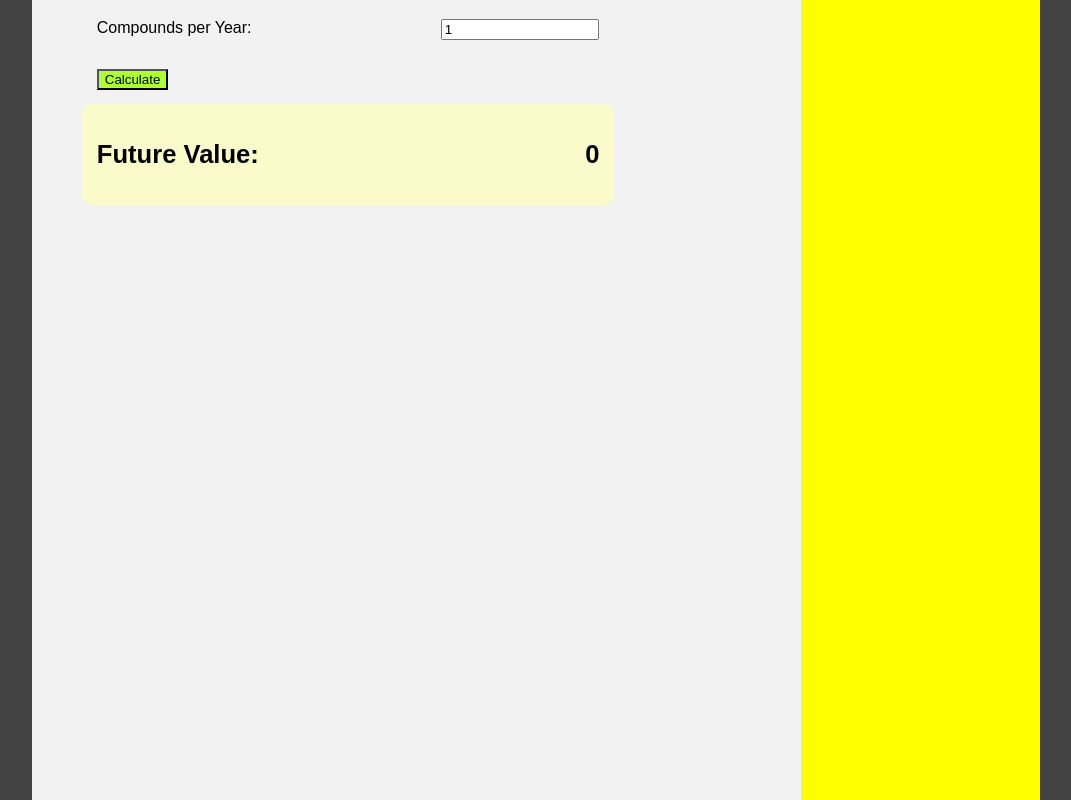
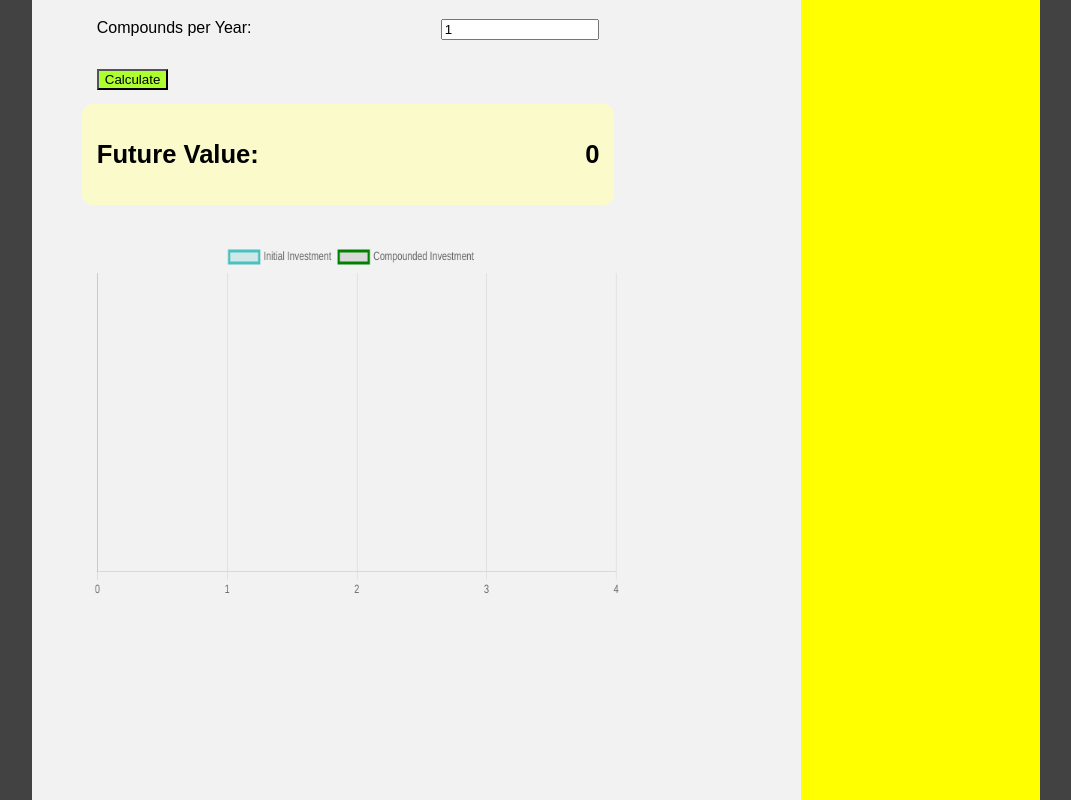
Before and after one commit to Noxtimo/compound, a React (Vite) app: page / in a window 1280 px wide. Shown: the part 585-1385 px from the top of the page, without its empty margins (104-1175 px from the left). Built offline with nearby package versions, Linux system fonts and the light colour scheme.

Commit message:
third commit

```diff
--- a/package.json
+++ b/package.json
@@ -10,8 +10,10 @@
     "preview": "vite preview"
   },
   "dependencies": {
+    "chart.js": "^4.4.3",
     "firebase": "^10.12.2",
     "react": "^18.2.0",
+    "react-chartjs-2": "^5.2.0",
     "react-dom": "^18.2.0"
   },
   "devDependencies": {
--- a/src/components/Calculator.jsx
+++ b/src/components/Calculator.jsx
@@ -1,5 +1,14 @@
 import React, { useState } from "react";
-
+import { Line } from "react-chartjs-2";
+import {
+  CategoryScale,
+  Chart,
+  LinearScale,
+  PointElement,
+  LineElement,
+  Legend,
+} from "chart.js";
+Chart.register(CategoryScale, LinearScale, PointElement, LineElement, Legend);
 const Calculator = () => {
   const [principal, setPrincipal] = useState(5000);
 
@@ -12,6 +21,21 @@ const Calculator = () => {
   const [result, setResult] = useState(0);
 
   const [extra, setExtra] = useState(500);
+
+  const compoundInterst = [];
+  compoundInterst.push((principal + extra) * (1 + rate / 100));
+  const initialInvestment = [];
+  initialInvestment.push(principal + extra);
+
+  for (let i = 0; i < time; i++) {
+    var lastElementInInitialInvestmentArray =
+      initialInvestment[initialInvestment.length - 1];
+    initialInvestment.push(lastElementInInitialInvestmentArray + extra);
+
+    compoundInterst.push(
+      (compoundInterst[compoundInterst.length - 1] + extra) * (1 + rate / 100)
+    );
+  }
 
   const calculateInterest = () => {
     const amount =
@@ -27,6 +51,35 @@ const Calculator = () => {
 
     setResult(totalAmount.toFixed(2));
   };
+
+  const generateCountdownArray = (num) => {
+    const array = [];
+    for (let i = 0; i < num; i++) {
+      array.push(i);
+    }
+    return array;
+  };
+
+  const data = {
+    labels: [...generateCountdownArray(time)],
+    datasets: [
+      {
+        label: "Initial Investment",
+        data: [0, ...initialInvestment],
+        fill: true,
+        backgroundColor: "rgba(75,192,192,0.2)",
+        borderColor: "rgba(75,192,192,1)",
+      },
+      {
+        label: "Compounded Investment",
+        data: [0, ...compoundInterst],
+        fill: false,
+        borderColor: "green",
+      },
+    ],
+  };
+
+  console.log(compoundInterst);
 
   return (
     <>
@@ -96,6 +149,19 @@ const Calculator = () => {
           <h2>{result}</h2>
         </div>
       </div>
+      <Line
+        data={data}
+        className="my-chart"
+        datasetIdKey="id"
+        options={{
+          scales: {
+            y: {
+              min: 0,
+              max: result * 2,
+            },
+          },
+        }}
+      />
     </>
   );
 };
--- a/src/index.css
+++ b/src/index.css
@@ -100,3 +100,8 @@ button{
 
 
 }
+
+.my-chart{
+    width: 75% !important;
+    margin-top: 5%;
+}
```
Also changed, not shown: 1 other file (tests, documents, lock files or other folders).
